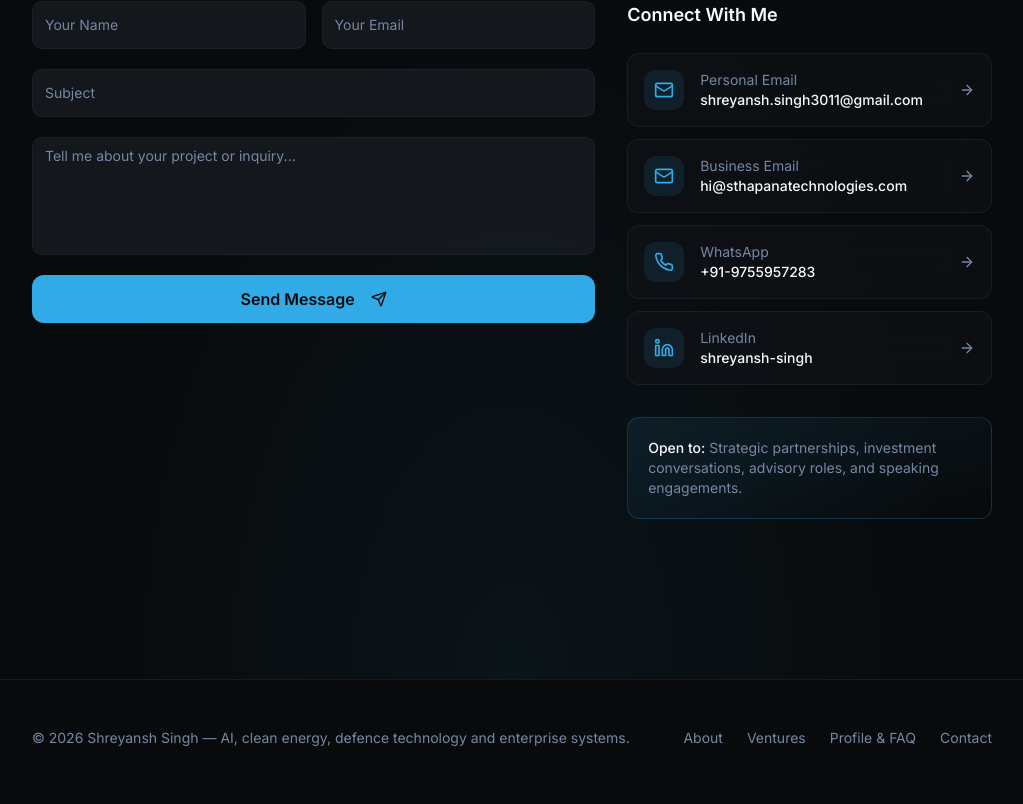
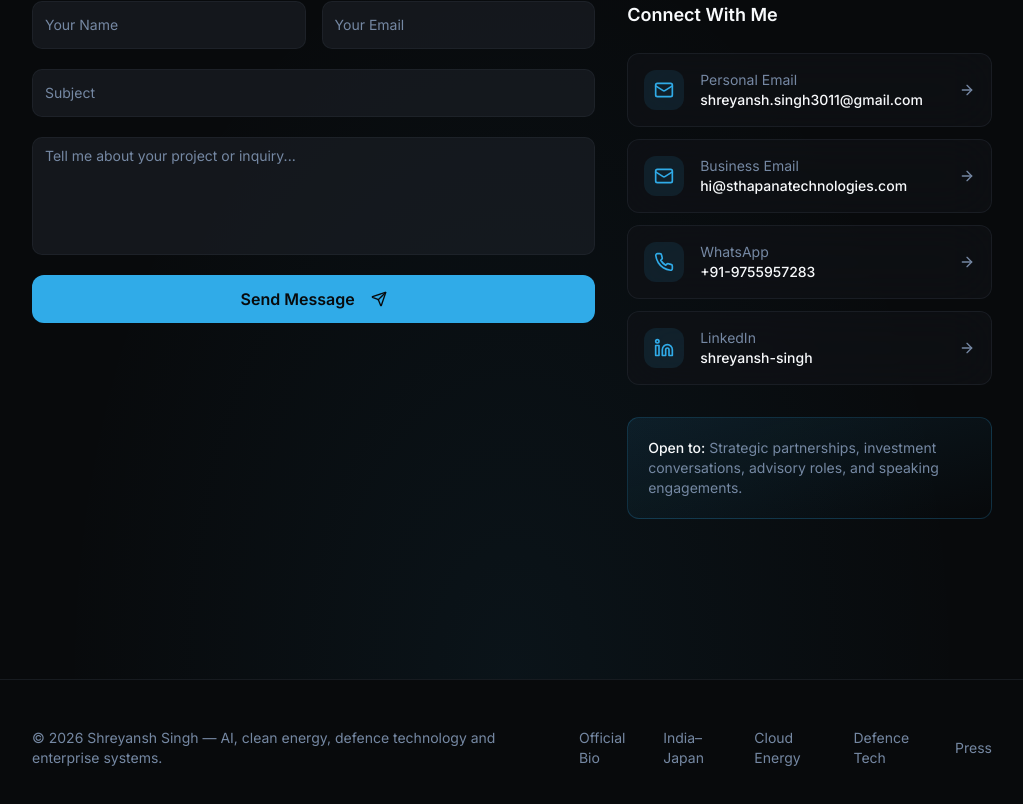
Before and after one commit to Shreyanshsingh3011/shreyansh-singh-folio1, a React (Vite) app: page / in a window 1280 px wide. Shown: the part 6414-7218 px from the top of the page, without its empty margins (128-1151 px from the left). Built offline with nearby package versions, Linux system fonts and the light colour scheme; the HTML template or start-up script is replaced by a standard one.

Commit message:
SEO: strengthen internal entity linking

```diff
--- a/src/components/Footer.tsx
+++ b/src/components/Footer.tsx
@@ -9,10 +9,11 @@ export function Footer() {
             © {new Date().getFullYear()} Shreyansh Singh — AI, clean energy, defence technology and enterprise systems.
           </p>
           <div className="flex items-center gap-6">
-            <a href="#about" className="text-sm text-muted-foreground hover:text-foreground transition-colors">About</a>
-            <a href="#projects" className="text-sm text-muted-foreground hover:text-foreground transition-colors">Ventures</a>
-            <a href="#profile" className="text-sm text-muted-foreground hover:text-foreground transition-colors">Profile & FAQ</a>
-            <a href="#contact" className="text-sm text-muted-foreground hover:text-foreground transition-colors">Contact</a>
+            <a href="/about/shreyansh-singh/" className="text-sm text-muted-foreground hover:text-foreground transition-colors">Official Bio</a>
+            <a href="/india-japan/" className="text-sm text-muted-foreground hover:text-foreground transition-colors">India–Japan</a>
+            <a href="/cloud-energy/" className="text-sm text-muted-foreground hover:text-foreground transition-colors">Cloud Energy</a>
+            <a href="/defence-technology/" className="text-sm text-muted-foreground hover:text-foreground transition-colors">Defence Tech</a>
+            <a href="/press/" className="text-sm text-muted-foreground hover:text-foreground transition-colors">Press</a>
           </div>
         </motion.div>
       </div>
```
